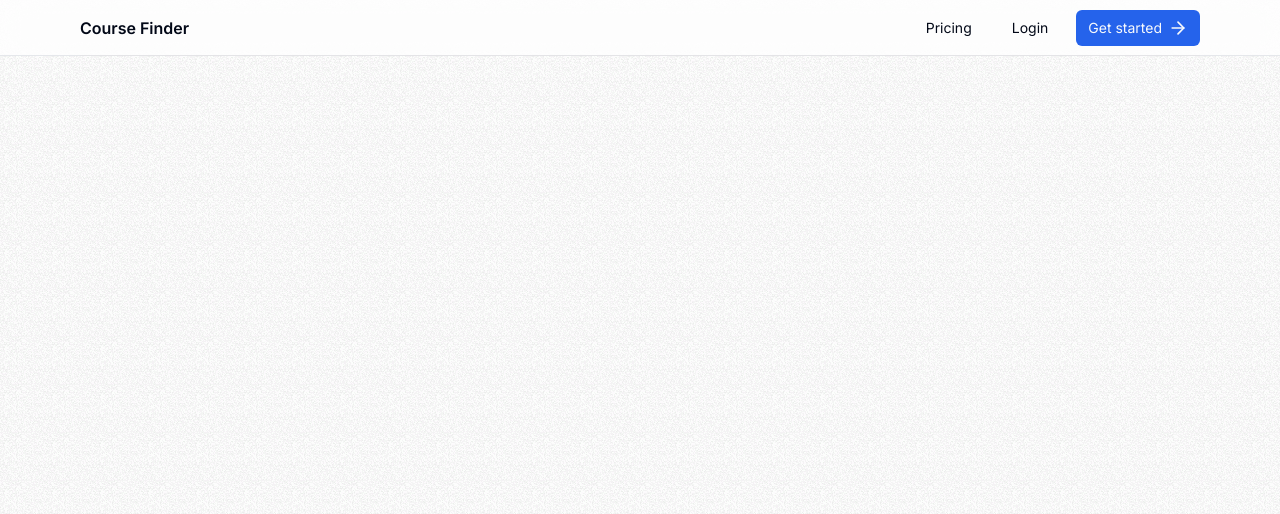
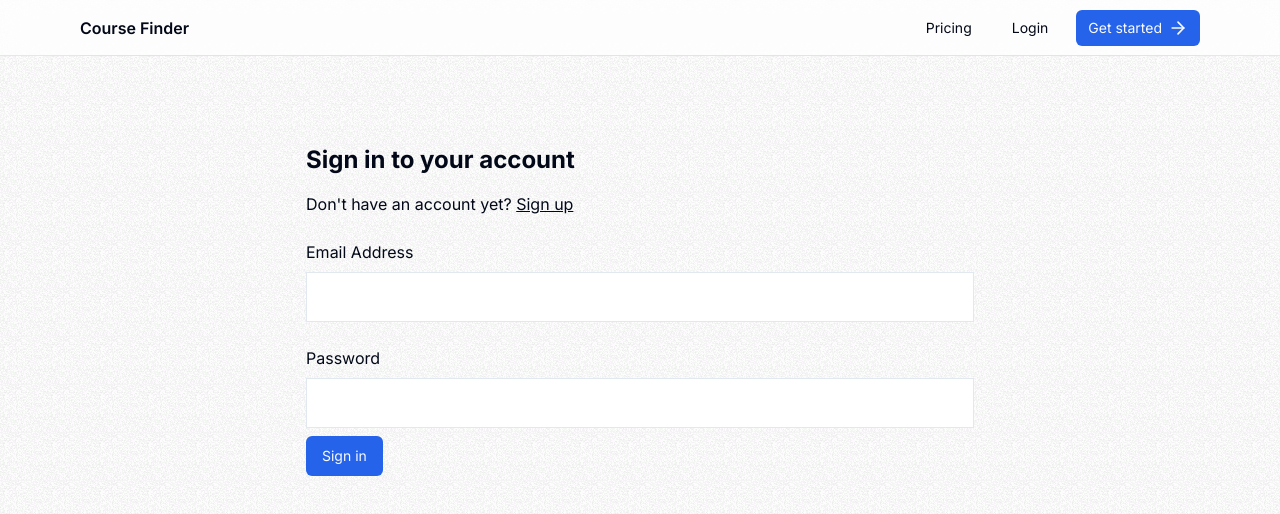
Before and after one commit to filipbagen/course-finder, a React (Vite) app: page /signin in a window 1280 px wide. Shown: the top 514 px of the page. Built offline with nearby package versions, Linux system fonts and the light colour scheme; no server answers.

Commit message:
Add Firebase dependency

```diff
--- a/package.json
+++ b/package.json
@@ -19,6 +19,7 @@
     "autoprefixer": "^10.4.17",
     "class-variance-authority": "^0.7.0",
     "clsx": "^2.1.0",
+    "firebase": "^10.8.0",
     "lucide-react": "^0.323.0",
     "next-themes": "^0.2.1",
     "postcss": "^8.4.35",
--- a/src/App.tsx
+++ b/src/App.tsx
@@ -5,6 +5,11 @@ import MaxWidthWrapper from './components/MaxWidthWrapper';
 import Home from './pages/Landing/LandingPage';
 import Navbar from './components/Navbar';
 import Dashboard from './pages/Home/Dashboard';
+import Signin from './pages/Authentication/Signin';
+import Signup from './pages/Authentication/Signup';
+import Account from './pages/Authentication/Account';
+// import { AuthContextProvider } from './context/AuthContext';
+import { AuthProvider } from './provider/AuthProvider';
 
 // shadcn
 import { Toaster } from '@/components/ui/sonner';
@@ -15,12 +20,19 @@ const App = () => {
       <div className="min-h-screen antialiased dark:bg-gray-900 grainy dark:bg-none dark:text-white">
         <Navbar />
         <MaxWidthWrapper>
+          <AuthProvider>
             <Routes>
               {/* Landing page */}
               <Route path="/" element={<Home />} />
               {/* Dashboard */}
               <Route path="/dashboard" element={<Dashboard />} />
+
+              {/* Authentication */}
+              <Route path="/signin" element={<Signin />} />
+              <Route path="/signup" element={<Signup />} />
+              <Route path="/account" element={<Account />} />
             </Routes>
+          </AuthProvider>
           <Toaster />
         </MaxWidthWrapper>
       </div>
--- a/src/components/Navbar.tsx
+++ b/src/components/Navbar.tsx
@@ -27,21 +27,23 @@ const Navbar = () => {
               >
                 Pricing
               </Link>
-              <div
+              <Link
+                to="/signin"
                 className={buttonVariants({
                   variant: 'ghost',
                   size: 'sm',
                 })}
               >
                 Login
-              </div>
-              <div
+              </Link>
+              <Link
+                to="/signup"
                 className={buttonVariants({
                   size: 'sm',
                 })}
               >
                 Get started <ArrowRight className="ml-1.5 h-5 w-5" />
-              </div>
+              </Link>
             </>
           </div>
         </div>
--- /dev/null
+++ b/src/context/AuthContext.tsx
@@ -0,0 +1,52 @@
+// import React, {
+//   createContext,
+//   useContext,
+//   ReactNode,
+//   FunctionComponent,
+// } from 'react';
+// import { createUserWithEmailAndPassword } from 'firebase/auth';
+// import { auth } from '../firebase';
+
+// // Define the context's value type
+// interface IAuthContext {
+//   createUser: (email: string, password: string) => Promise<void>;
+// }
+
+// // Create context with an initial undefined value, correctly typed
+// const UserContext = createContext<IAuthContext | undefined>(undefined);
+
+// // Type for the props of AuthContextProvider
+// interface AuthProviderProps {
+//   children: ReactNode;
+// }
+
+// export const AuthContextProvider: FunctionComponent<AuthProviderProps> = ({
+//   children,
+// }) => {
+//   const createUser = (email: string, password: string) => {
+//     return createUserWithEmailAndPassword(auth, email, password);
+//   };
+
+//   // Provide a properly typed value object to the Provider
+//   return (
+//     <UserContext.Provider value={{ createUser }}>
+//       {children}
+//     </UserContext.Provider>
+//   );
+// };
+
+// // Custom hook to use the auth context
+// export const UserAuth = () => {
+//   const context = useContext(UserContext);
+//   if (!context) {
+//     // This ensures that the hook is used within a component that's wrapped by the AuthContextProvider
+//     throw new Error('useAuth must be used within an AuthContextProvider');
+//   }
+//   return context;
+// };
+
+// test
+import React from 'react';
+import { User } from 'firebase/auth';
+
+export const AuthContext = React.createContext<User | null>(null);
--- /dev/null
+++ b/src/firebase.ts
@@ -0,0 +1,21 @@
+// Import the functions you need from the Firebase SDKs you need
+import firebase from 'firebase/compat/app';
+import 'firebase/compat/auth';
+import 'firebase/compat/firestore';
+
+import { initializeApp } from 'firebase/app';
+import { getAuth } from 'firebase/auth';
+
+const firebaseConfig = {
+  apiKey: import.meta.env.VITE_FIREBASE_API_KEY,
+  authDomain: import.meta.env.VITE_FIREBASE_AUTH_DOMAIN,
+  projectId: import.meta.env.VITE_FIREBASE_PROJECT_ID,
+  storageBucket: import.meta.env.VITE_FIREBASE_STORAGE_BUCKET,
+  messagingSenderId: import.meta.env.VITE_FIREBASE_MESSAGING_SENDER_ID,
+  appId: import.meta.env.VITE_FIREBASE_APP_ID,
+  measurementId: import.meta.env.VITE_FIREBASE_MEASUREMENT_ID,
+};
+
+const app = initializeApp(firebaseConfig);
+
+export const auth = getAuth(app);
--- /dev/null
+++ b/src/hooks/useAuth.ts
@@ -0,0 +1,56 @@
+import { useContext, useRef } from 'react';
+import { AuthContext } from '../context/AuthContext';
+import { auth } from '../firebase';
+import {
+  createUserWithEmailAndPassword,
+  signInWithEmailAndPassword,
+  signOut as signOutFromFirebase,
+} from 'firebase/auth';
+
+export function useAuth() {
+  const emailRef = useRef<HTMLInputElement>(null);
+  const passwordRef = useRef<HTMLInputElement>(null);
+
+  const user = useContext(AuthContext);
+
+  const createAccount = async () => {
+    try {
+      await createUserWithEmailAndPassword(
+        auth,
+        emailRef.current!.value,
+        passwordRef.current!.value
+      );
+    } catch (error) {
+      console.error(error);
+    }
+  };
+
+  const signIn = async () => {
+    try {
+      await signInWithEmailAndPassword(
+        auth,
+        emailRef.current!.value,
+        passwordRef.current!.value
+      );
+    } catch (error) {
+      console.error(error);
+    }
+  };
+
+  const signOut = async () => {
+    try {
+      await signOutFromFirebase(auth);
+    } catch (error) {
+      console.error(error);
+    }
+  };
+
+  return {
+    user,
+    emailRef,
+    passwordRef,
+    createAccount,
+    signIn,
+    signOut,
+  };
+}
--- /dev/null
+++ b/src/pages/Authentication/Account.tsx
@@ -0,0 +1,15 @@
+import React from 'react';
+import { Button } from '@/components/ui/button';
+
+function Account() {
+  return (
+    <div className="max-w-[600px] mx-auto my-16 p-4">
+      <h1 className="text-2xl font-bold py-4">Account</h1>
+      <p>User Email:</p>
+
+      <Button>Logout</Button>
+    </div>
+  );
+}
+
+export default Account;
--- /dev/null
+++ b/src/pages/Authentication/Signin.tsx
@@ -0,0 +1,51 @@
+import { useState } from 'react';
+import { Link, useNavigate } from 'react-router-dom';
+import { Button } from '@/components/ui/button';
+import { useAuth } from '../../hooks/useAuth';
+
+function Signin() {
+  const { user, emailRef, passwordRef, createAccount, signIn, signOut } =
+    useAuth();
+
+  const [error, setError] = useState('');
+  const navigate = useNavigate();
+
+  const handleSubmit = async (e: { preventDefault: () => void }) => {
+    e.preventDefault();
+    setError('');
+    try {
+      await signIn();
+      navigate('/dashboard');
+    } catch (e: any) {
+      setError(e.message);
+      console.log(e.message);
+    }
+  };
+
+  return (
+    <div className="max-w-[700px] mx-auto my-16 p-4">
+      <div>
+        <h1 className="text-2xl font-bold py-2">Sign in to your account</h1>
+        <p className="py-2">
+          Don't have an account yet?{' '}
+          <Link to="/signup" className="underline">
+            Sign up
+          </Link>
+        </p>
+      </div>
+      <form>
+        <div className="flex flex-col py-2">
+          <label className="py-2 font-medium">Email Address</label>
+          <input ref={emailRef} className="border p-3" type="email" />
+        </div>
+        <div className="flex flex-col py-2">
+          <label className="py-2 font-medium">Password</label>
+          <input ref={passwordRef} className="border p-3" type="password" />
+        </div>
+        <Button onClick={handleSubmit}>Sign in</Button>
+      </form>
+    </div>
+  );
+}
+
+export default Signin;
--- /dev/null
+++ b/src/pages/Authentication/Signup.tsx
@@ -0,0 +1,67 @@
+import { useState } from 'react';
+import { Link, useNavigate } from 'react-router-dom';
+import { useAuth } from '../../hooks/useAuth';
+import { Button } from '@/components/ui/button';
+
+function Signup() {
+  const { user, emailRef, passwordRef, createAccount, signIn, signOut } =
+    useAuth();
+  const navigate = useNavigate();
+  const [error, setError] = useState('');
+
+  const handleSubmit = async (e: { preventDefault: () => void }) => {
+    e.preventDefault();
+    setError('');
+    try {
+      await createAccount();
+      navigate('/dashboard');
+    } catch (e: any) {
+      setError(e.message);
+      console.log(e.message);
+    }
+
+    return (
+      <div className="max-w-[700px] mx-auto my-16 p-4">
+        <div>
+          <h1 className="text-2xl font-bold py-2">
+            Sign up for a free account
+          </h1>
+          <p className="py-2">
+            Don't have an account yet?{' '}
+            <Link to="/" className="underline">
+              Sign in
+            </Link>
+          </p>
+        </div>
+        <div>
+          <h1>Firebase Authentication</h1>
+          {user && <Button onClick={signOut}>Sign Out</Button>}
+          {!user ? (
+            <div style={{ maxWidth: '500px' }}>
+              <div>
+                <label>Email</label>
+                <input ref={emailRef} type="email" placeholder="email" />
+              </div>
+              <div>
+                <label>Password</label>
+                <input
+                  ref={passwordRef}
+                  type="password"
+                  placeholder="password"
+                />
+              </div>
+              <div>
+                <Button onClick={handleSubmit}>Sign Up</Button>
+                {/* <button>Sign In</button> */}
+              </div>
+            </div>
+          ) : (
+            <div>Welcome {user?.email}</div>
+          )}
+        </div>
+      </div>
+    );
+  };
+}
+
+export default Signup;
--- /dev/null
+++ b/src/provider/AuthProvider.tsx
@@ -0,0 +1,20 @@
+import { useEffect, useState } from 'react';
+import { AuthContext } from '../context/AuthContext';
+import { auth } from '../firebase';
+import { User } from 'firebase/auth';
+
+export const AuthProvider: React.FC<{ children: React.ReactNode }> = ({
+  children,
+}) => {
+  const [user, setUser] = useState<User | null>(null);
+
+  useEffect(() => {
+    const unsubscribe = auth.onAuthStateChanged((firebaseUser: any) => {
+      setUser(firebaseUser);
+    });
+
+    return unsubscribe;
+  }, []);
+
+  return <AuthContext.Provider value={user}>{children}</AuthContext.Provider>;
+};
--- a/tsconfig.json
+++ b/tsconfig.json
@@ -3,7 +3,7 @@
     "target": "es2016",
     "lib": ["dom", "dom.iterable", "esnext"],
     "jsx": "react-jsx",
-    "module": "CommonJS",
+    "module": "ESNext",
     "moduleResolution": "node",
     "sourceMap": true,
     "esModuleInterop": true,
@@ -13,6 +13,7 @@
     "baseUrl": ".",
     "paths": {
       "@/*": ["src/*"]
-    }
+    },
+    "types": ["node", "vite/client"]
   }
 }
```
Also changed, not shown: 2 other files (tests, documents, lock files or other folders). Lines whose indentation alone changed are shown as unchanged.
